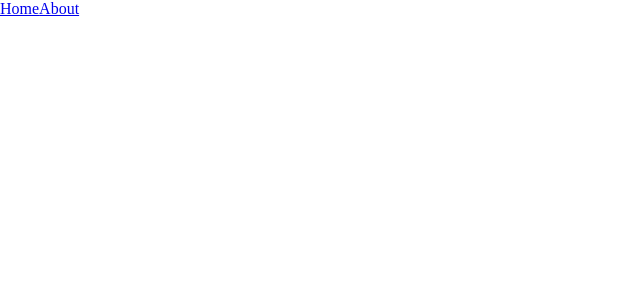
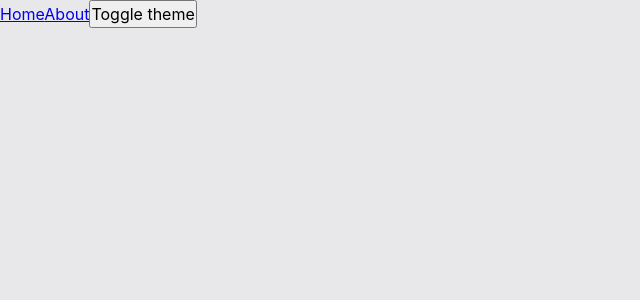
Before and after one commit to midorun/pet-project, a React app: page / in a window 1280 px wide. Shown: the top 300 px of the page, without its empty margins (0-640 px from the left). Built offline with nearby package versions, Linux system fonts and the light colour scheme.

Commit message:
feature: add themes

```diff
--- a/index.scss
+++ /dev/null
@@ -1,5 +0,0 @@
-* {
-  margin: 0;
-  padding: 0;
-  box-sizing: border-box;
-}
--- a/src/app/index.tsx
+++ b/src/app/index.tsx
@@ -1,15 +1,20 @@
+import { useThemeContext } from 'context/ThemeProvider'
 import React, { FC, Suspense } from 'react'
 import { Link, Outlet } from 'react-router-dom'
 
-import '../../index.scss'
+import '../styles/index.scss'
 
 const App: FC = (props) => {
   const {} = props
 
+  const { theme, toggleTheme } = useThemeContext()
+
   return (
-    <div className={'app'}>
+    <div className={`app ${theme}`}>
       <Link to={'/home'}>Home</Link>
       <Link to={'/about'}>About</Link>
+
+      <button onClick={toggleTheme}>Toggle theme</button>
       <Suspense fallback={<span>Loading...</span>}>
         <Outlet />
       </Suspense>
--- /dev/null
+++ b/src/context/ThemeProvider.tsx
@@ -0,0 +1,64 @@
+import {
+  createContext,
+  Dispatch,
+  FC,
+  PropsWithChildren,
+  SetStateAction,
+  useContext,
+  useState,
+} from 'react'
+
+export enum ThemeValues {
+  LIGHT = 'light',
+  DARK = 'dark',
+}
+
+export type ThemeContextType = {
+  theme: ThemeValues
+  setTheme: Dispatch<SetStateAction<ThemeValues>>
+  toggleTheme: () => void
+}
+
+const LSK_THEME = 'theme'
+
+const themeContextDefaultValue =
+  (localStorage.getItem(LSK_THEME) as ThemeValues) ?? ThemeValues.LIGHT
+
+const ThemeContext = createContext<ThemeContextType | null>(null)
+
+const ThemeProvider: FC<PropsWithChildren> = ({ children }) => {
+  const [theme, setTheme] = useState(themeContextDefaultValue)
+
+  const toggleTheme = () => {
+    const newThemeValue =
+      theme === ThemeValues.LIGHT ? ThemeValues.DARK : ThemeValues.LIGHT
+    setTheme(newThemeValue)
+    localStorage.setItem(LSK_THEME, newThemeValue)
+  }
+
+  const providerValue = {
+    theme,
+    setTheme,
+    toggleTheme,
+  }
+
+  return (
+    <ThemeContext.Provider value={providerValue}>
+      {children}
+    </ThemeContext.Provider>
+  )
+}
+
+export default ThemeProvider
+
+export const useThemeContext = () => {
+  const themeContext = useContext(ThemeContext)
+
+  if (!themeContext) {
+    throw new Error(
+      'useCurrentUser has to be used within <ThemeContext.Provider>'
+    )
+  }
+
+  return themeContext
+}
--- /dev/null
+++ b/src/styles/index.scss
@@ -0,0 +1,11 @@
+@import 'reset';
+@import 'variables/global';
+@import 'themes/normal';
+@import 'themes/dark';
+
+.app {
+  font: var(--font-m);
+  background: var(--bg-color);
+  color: var(--primary-color);
+  min-height: 100vh;
+}
--- /dev/null
+++ b/src/styles/reset.scss
@@ -0,0 +1,13 @@
+* {
+  margin: 0;
+  padding: 0;
+  box-sizing: border-box;
+}
+
+input,
+button,
+textarea,
+select {
+  margin: 0;
+  font: inherit;
+}
--- /dev/null
+++ b/src/styles/themes/dark.scss
@@ -0,0 +1,5 @@
+.app.dark {
+  --bg-color: #090949;
+  --primary-color: #049604;
+  --secondary-color: #04ff04;
+}
--- /dev/null
+++ b/src/styles/themes/normal.scss
@@ -0,0 +1,5 @@
+.app.light {
+  --bg-color: #e8e8ea;
+  --primary-color: #041c65;
+  --secondary-color: #0449e0;
+}
--- /dev/null
+++ b/src/styles/variables/global.scss
@@ -0,0 +1,11 @@
+:root {
+  --font-family-main: SF Pro Display, Sans-Serif;
+
+  --font-size-m: 16px;
+  --font-line-m: 24px;
+  --font-m: var(--font-size-m) / var(--font-line-m) var(--font-family-main);
+
+  --font-size-l: 24px;
+  --font-line-l: 32px;
+  --font-l: var(--font-size-l) / var(--font-line-l) var(--font-family-main);
+}
```
Also changed, not shown: src/index.tsx (+6 -1 lines).
